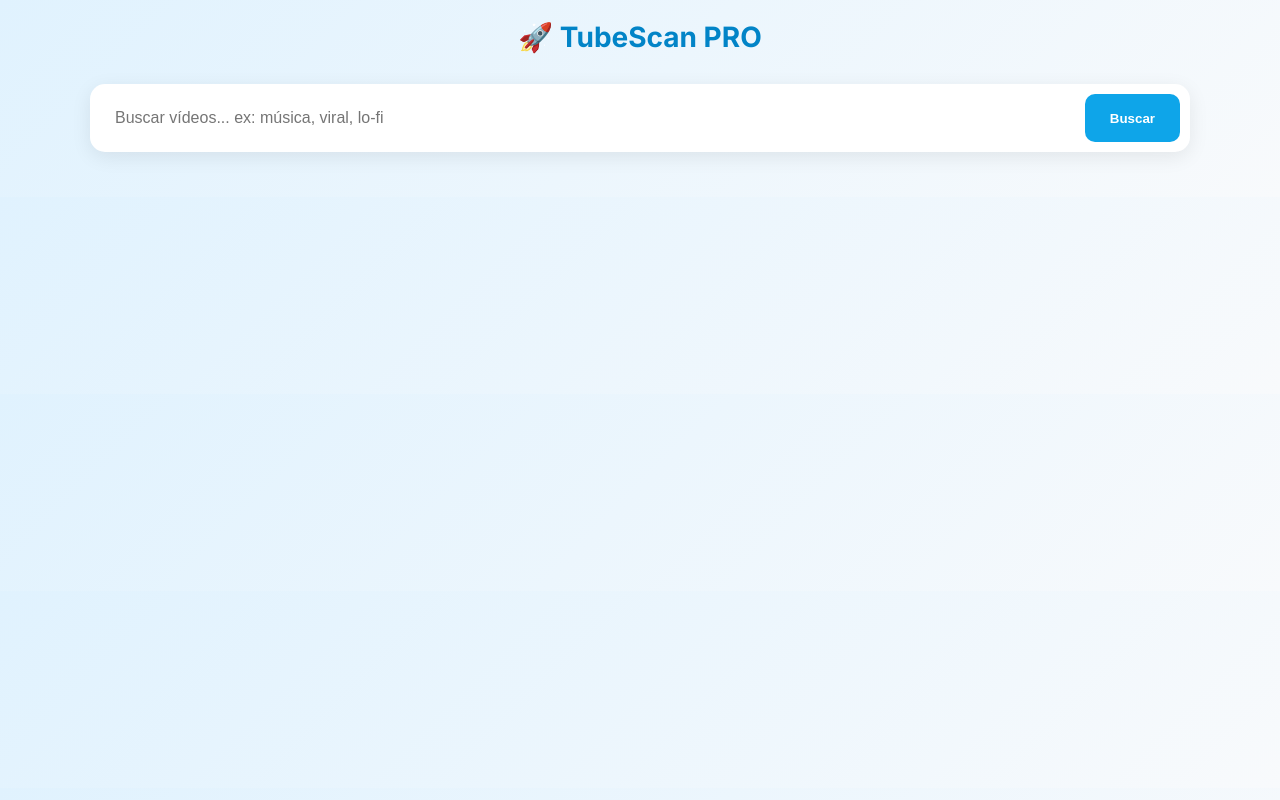
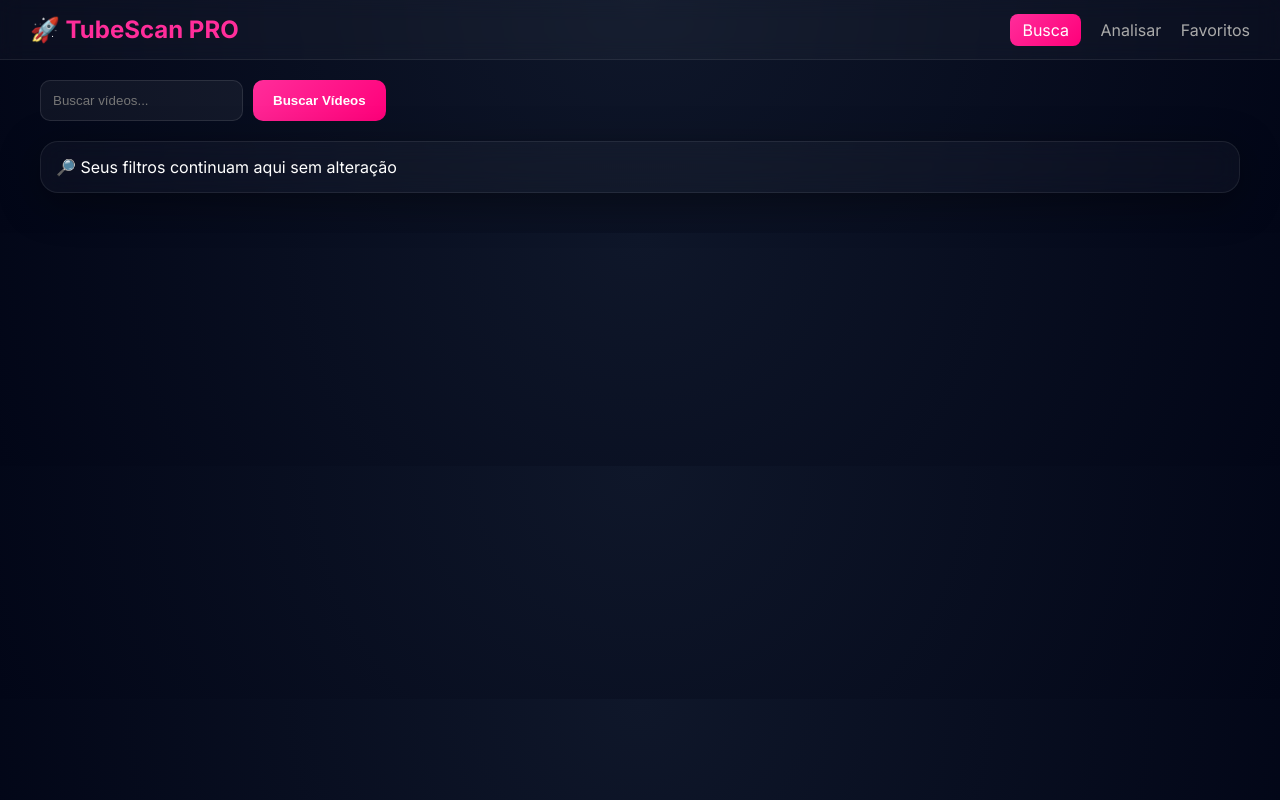
Before and after one commit to robsonsantanatk-cyber/pastatubsan, a website: page public/index.html in a window 1280 px wide. Drawn offline with Linux system fonts and the light colour scheme.

Commit message:
upgrade visual premium

```diff
--- a/public/index.html
+++ b/public/index.html
@@ -8,68 +8,115 @@
 <link href="https://fonts.googleapis.com/css2?family=Inter:wght@400;600;700&display=swap" rel="stylesheet">
 
 <style>
+
+/* BASE */
 body {
   margin: 0;
   font-family: 'Inter', sans-serif;
-  background: linear-gradient(135deg, #e0f2fe, #f8fafc);
-  color: #0f172a;
+  background: radial-gradient(circle at top, #0f172a, #020617);
+  color: #fff;
 }
 
+/* HEADER */
+header {
+  display: flex;
+  justify-content: space-between;
+  align-items: center;
+  padding: 15px 30px;
+  background: rgba(255,255,255,0.03);
+  backdrop-filter: blur(10px);
+  border-bottom: 1px solid rgba(255,255,255,0.08);
+}
+
+.logo {
+  font-size: 24px;
+  font-weight: 700;
+  color: #ff2d9a;
+}
+
+nav a {
+  margin-left: 15px;
+  color: #aaa;
+  text-decoration: none;
+}
+
+nav a.active {
+  background: linear-gradient(135deg, #ff2d9a, #ff007a);
+  padding: 6px 12px;
+  border-radius: 8px;
+  color: #fff;
+}
+
+/* CONTAINER */
 .container {
-  max-width: 1100px;
+  max-width: 1200px;
   margin: auto;
   padding: 20px;
 }
 
-.logo {
-  text-align: center;
-  font-size: 28px;
-  font-weight: 700;
-  color: #0284c7;
-  margin-bottom: 30px;
-}
-
+/* BUSCA */
 .search-box {
   display: flex;
   gap: 10px;
-  margin-bottom: 25px;
-  background: #fff;
-  padding: 10px;
-  border-radius: 15px;
-  box-shadow: 0 5px 20px rgba(0,0,0,0.08);
+  margin-bottom: 20px;
 }
 
-.search-box input {
-  flex: 1;
-  padding: 15px;
+input, select {
+  background: rgba(255,255,255,0.05);
+  border: 1px solid rgba(255,255,255,0.1);
+  color: #fff;
   border-radius: 10px;
-  border: none;
-  outline: none;
-  font-size: 16px;
+  padding: 12px;
 }
 
-.search-box button {
-  padding: 15px 25px;
-  border-radius: 10px;
-  border: none;
-  background: #0ea5e9;
-  color: white;
-  cursor: pointer;
-  font-weight: 600;
+input:focus, select:focus {
+  border: 1px solid #ff2d9a;
+  box-shadow: 0 0 10px rgba(255,45,154,0.4);
 }
 
-.search-box button:hover {
-  background: #0284c7;
+/* BOTÕES */
+button {
+  background: linear-gradient(135deg, #ff2d9a, #ff007a);
+  border: none;
+  border-radius: 10px;
+  color: #fff;
+  font-weight: bold;
+  padding: 12px 20px;
+  cursor: pointer;
+  transition: 0.3s;
 }
 
+button:hover {
+  transform: translateY(-2px);
+  box-shadow: 0 10px 25px rgba(255,0,122,0.5);
+}
+
+/* FILTROS */
+.filtros, .box {
+  background: rgba(255,255,255,0.03);
+  backdrop-filter: blur(12px);
+  border-radius: 18px;
+  border: 1px solid rgba(255,255,255,0.08);
+  padding: 15px;
+  margin-bottom: 20px;
+  box-shadow: 0 10px 40px rgba(0,0,0,0.4);
+}
+
+/* CARDS */
 .card {
   display: flex;
   gap: 15px;
-  background: #fff;
+  background: rgba(255,255,255,0.04);
   padding: 15px;
   border-radius: 15px;
   margin-bottom: 15px;
-  box-shadow: 0 5px 20px rgba(0,0,0,0.05);
+  border: 1px solid rgba(255,255,255,0.05);
+  transition: 0.3s;
+}
+
+.card:hover {
+  transform: translateY(-4px);
+  box-shadow: 0 10px 30px rgba(0,0,0,0.5);
 }
 
 .card img {
@@ -77,30 +124,39 @@ body {
   border-radius: 10px;
 }
 
-.card h3 {
-  margin: 0 0 10px;
-  font-size: 17px;
+.card a {
+  color: #ff2d9a;
+  text-decoration: none;
 }
 
-.card a {
-  color: #0ea5e9;
-  text-decoration: none;
-  font-weight: 600;
-}
 </style>
 </head>
 
 <body>
 
+<header>
+  <div class="logo">🚀 TubeScan PRO</div>
+  <nav>
+    <a class="active">Busca</a>
+    <a>Analisar</a>
+    <a>Favoritos</a>
+  </nav>
+</header>
+
 <div class="container">
 
-<div class="logo">🚀 TubeScan PRO</div>
-
+<!-- BUSCA -->
 <div class="search-box">
-<input id="searchInput" placeholder="Buscar vídeos... ex: música, viral, lo-fi">
-<button onclick="buscar()">Buscar</button>
+  <input id="searchInput" placeholder="Buscar vídeos...">
+  <button onclick="buscar()">Buscar Vídeos</button>
 </div>
 
+<!-- FILTROS (SEUS FILTROS CONTINUAM AQUI) -->
+<div class="filtros">
+  🔎 Seus filtros continuam aqui sem alteração
+</div>
+
+<!-- RESULTADOS -->
 <div id="results"></div>
 
 </div>
@@ -132,7 +188,7 @@ async function buscar(){
     });
 
   }catch{
-    resDiv.innerHTML = "Erro";
+    resDiv.innerHTML = "Erro ao buscar";
   }
 }
 </script>
```
